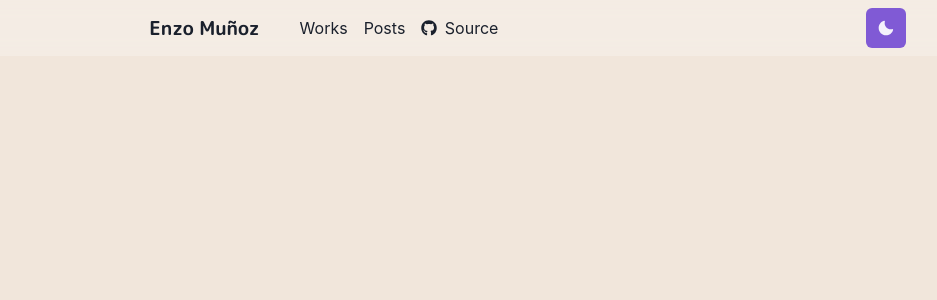
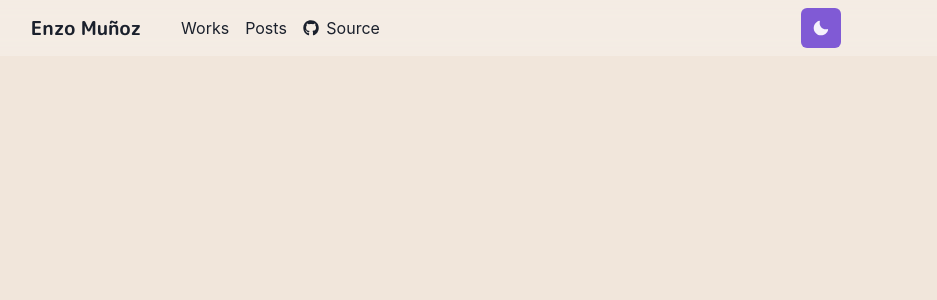
Before and after one commit to enzom-uy/portfolio, a Next.js app: page / in a window 1280 px wide. Shown: the top 300 px of the page, without its empty margins (204-1141 px from the left). Built offline with nearby package versions, Linux system fonts and the light colour scheme.

Commit message:
Fix navbar spacing
Now the color toggler will not overflow the page when resizing window

```diff
--- a/components/buttons/toggle-color-mode.tsx
+++ b/components/buttons/toggle-color-mode.tsx
@@ -8,7 +8,6 @@ const ToggleColorMode: React.FC = () => {
   return (
     <AnimatePresence exitBeforeEnter initial={false}>
       <motion.div
-        style={{display: 'inline-block'}}
         key={useColorModeValue('light', 'dark')}
         initial={{y: -20, opacity: 0}}
         animate={{y: 0, opacity: 1}}
--- a/components/layouts/main.tsx
+++ b/components/layouts/main.tsx
@@ -1,13 +1,13 @@
-import {Flex} from '@chakra-ui/react'
+import { Flex } from '@chakra-ui/react'
 import Navbar from 'components/navbar/navbar'
 import Head from 'next/head'
-import {ReactNode} from 'react'
+import { ReactNode } from 'react'
 
 interface Props {
   children: ReactNode
 }
 
-const Main: React.FC<Props> = ({children}) => {
+const Main: React.FC<Props> = ({ children }) => {
   return (
     <>
       <Head>
@@ -18,7 +18,7 @@ const Main: React.FC<Props> = ({children}) => {
         <title>Enzo Muñoz - Homepage</title>
       </Head>
 
-      <Flex as="main" justifyContent="center">
+      <Flex as="main">
         <Navbar />
         {children}
       </Flex>
--- a/components/navbar/navbar.tsx
+++ b/components/navbar/navbar.tsx
@@ -1,39 +1,20 @@
 import {
+  Box,
   Container,
   Flex,
   Heading,
-  Icon,
-  List,
-  ListItem,
   useColorModeValue
 } from '@chakra-ui/react'
 import ToggleColorMode from 'components/buttons/toggle-color-mode'
-import {FaGithub} from 'react-icons/fa'
 import Link from 'next/link'
 import React from 'react'
-
-const links = [
-  {
-    name: 'Works',
-    icon: undefined,
-    href: '/works'
-  },
-  {
-    name: 'Posts',
-    icon: undefined,
-    href: '/posts'
-  },
-  {
-    name: 'Source',
-    icon: FaGithub,
-    href: 'https://github.com/enzom-uy/'
-  }
-]
+import NavbarLinks from './navbar-links'
+import NavbarTitle from './navbar-title'
 
 const Navbar: React.FC = () => {
   return (
     <>
-      <Flex
+      <Box
         as="nav"
         bgColor={useColorModeValue('white', 'dark')}
         alignItems="center"
@@ -46,43 +27,16 @@ const Navbar: React.FC = () => {
         <Container
           display="flex"
           justifyContent="space-around"
-          alignItems="center"
+          width="100%"
+          maxW="130ch"
         >
           <Flex>
-            <Flex alignItems="center" mr={10}>
-              <Link href="/">
-                <Heading
-                  fontFamily="heading"
-                  fontSize="1.2rem"
-                  cursor="pointer"
-                  whiteSpace="nowrap"
-                >
-                  Enzo Muñoz
-                </Heading>
-              </Link>
-            </Flex>
-            <Flex as={List} gap={4} pr="23rem">
-              {links.map((item) => (
-                <ListItem
-                  key={item.name}
-                  display="flex"
-                  alignItems="center"
-                  _hover={{
-                    textDecoration: 'underline',
-                    textUnderlineOffset: '3px'
-                  }}
-                >
-                  {item.icon !== undefined && (
-                    <Icon as={item.icon} mr="7.5px" />
-                  )}
-                  <Link href={item.href}>{item.name}</Link>
-                </ListItem>
-              ))}
-            </Flex>
+            <NavbarTitle />
+            <NavbarLinks />
           </Flex>
           <ToggleColorMode />
         </Container>
-      </Flex>
+      </Box>
     </>
   )
 }
```
